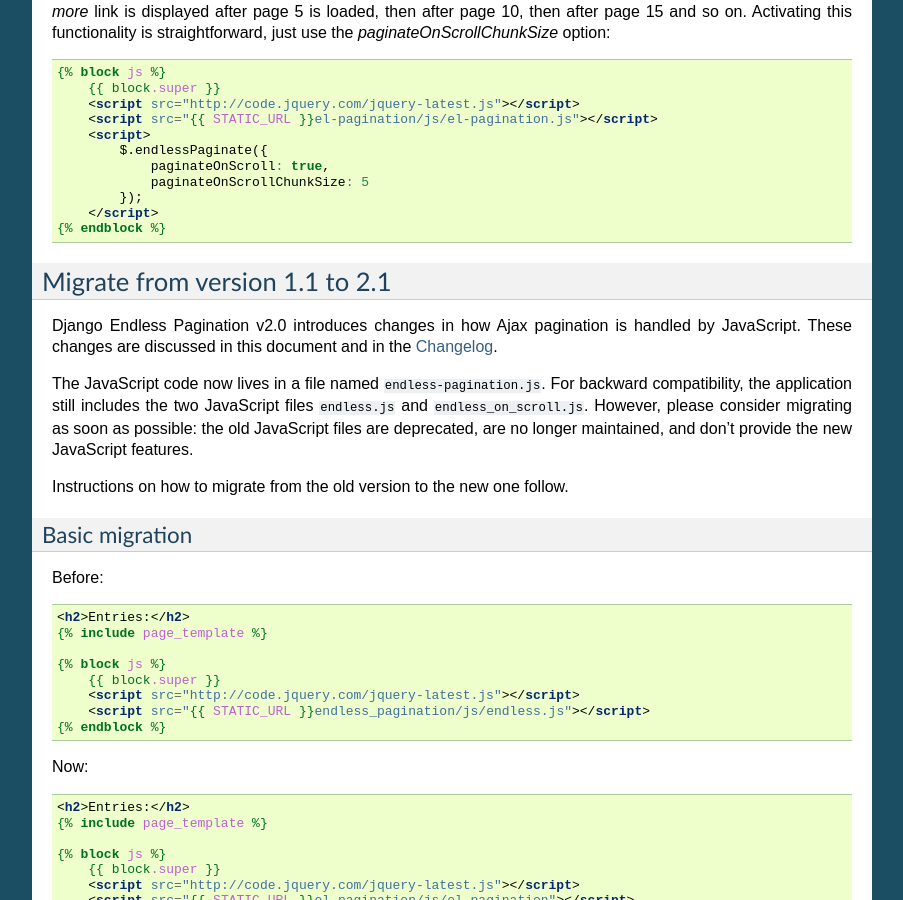
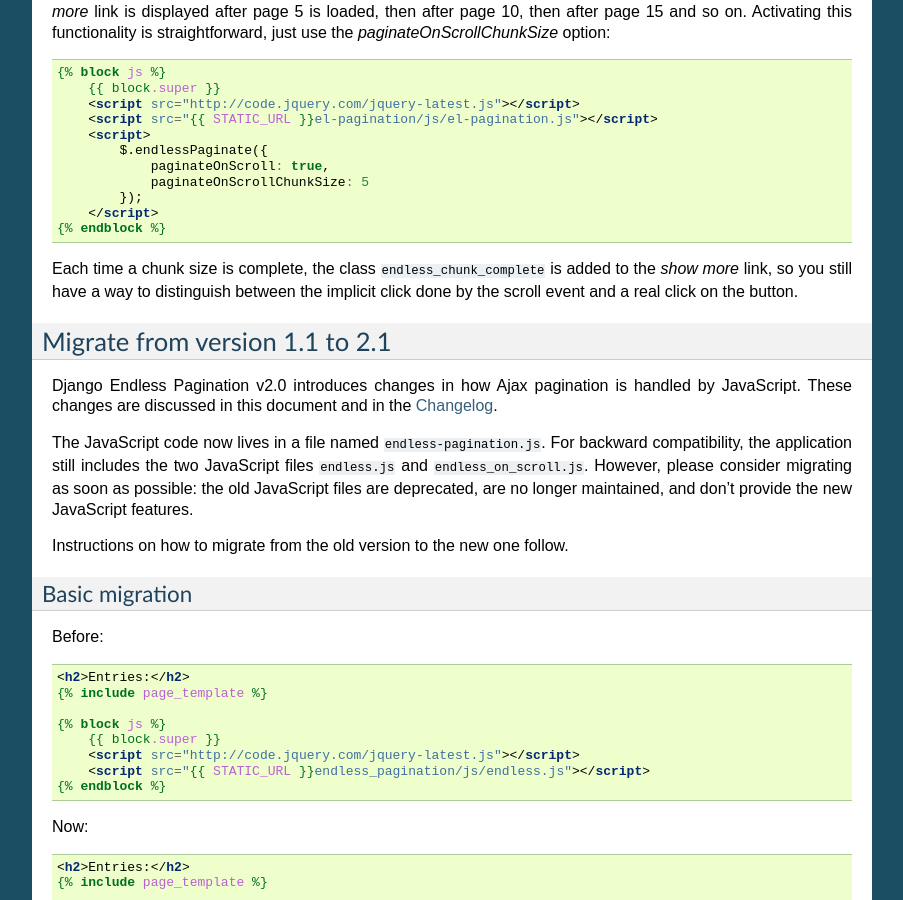
Before and after one commit to shtalinberg/django-el-pagination, a Sphinx documentation site: the page built from doc/javascript.rst, in a window 1280 px wide and 900 px high, scrolled down 4692 px. Shown: the whole window, without its empty margins (198-1101 px from the left). Built offline with Sphinx 7.4.7, drawn with Linux system fonts in a browser that asks for light colours.

Commit message:
add a class on chunk complete

```diff
--- a/doc/javascript.rst
+++ b/doc/javascript.rst
@@ -332,6 +332,11 @@ link is displayed after page 5 is loaded, then after page 10, then after page
         </script>
     {% endblock %}
 
+Each time a chunk size is complete, the class ``endless_chunk_complete`` is added to the *show more* link,
+so you still have a way to distinguish between the implicit
+click done by the scroll event and a real click on the button.
+
+
 .. _javascript-migrate:
 
 Migrate from version 1.1 to 2.1
--- a/el_pagination/static/el-pagination/js/el-pagination.js
+++ b/el_pagination/static/el-pagination/js/el-pagination.js
@@ -86,6 +86,8 @@
                         var chunckSize = settings.paginateOnScrollChunkSize;
                         if (!chunckSize || loadedPages % chunckSize) {
                             element.find(settings.moreSelector).click();
+                        } else {
+                            element.find(settings.moreSelector).addClass('endles_chunk_complete');
                         }
                     }
                 });
```
